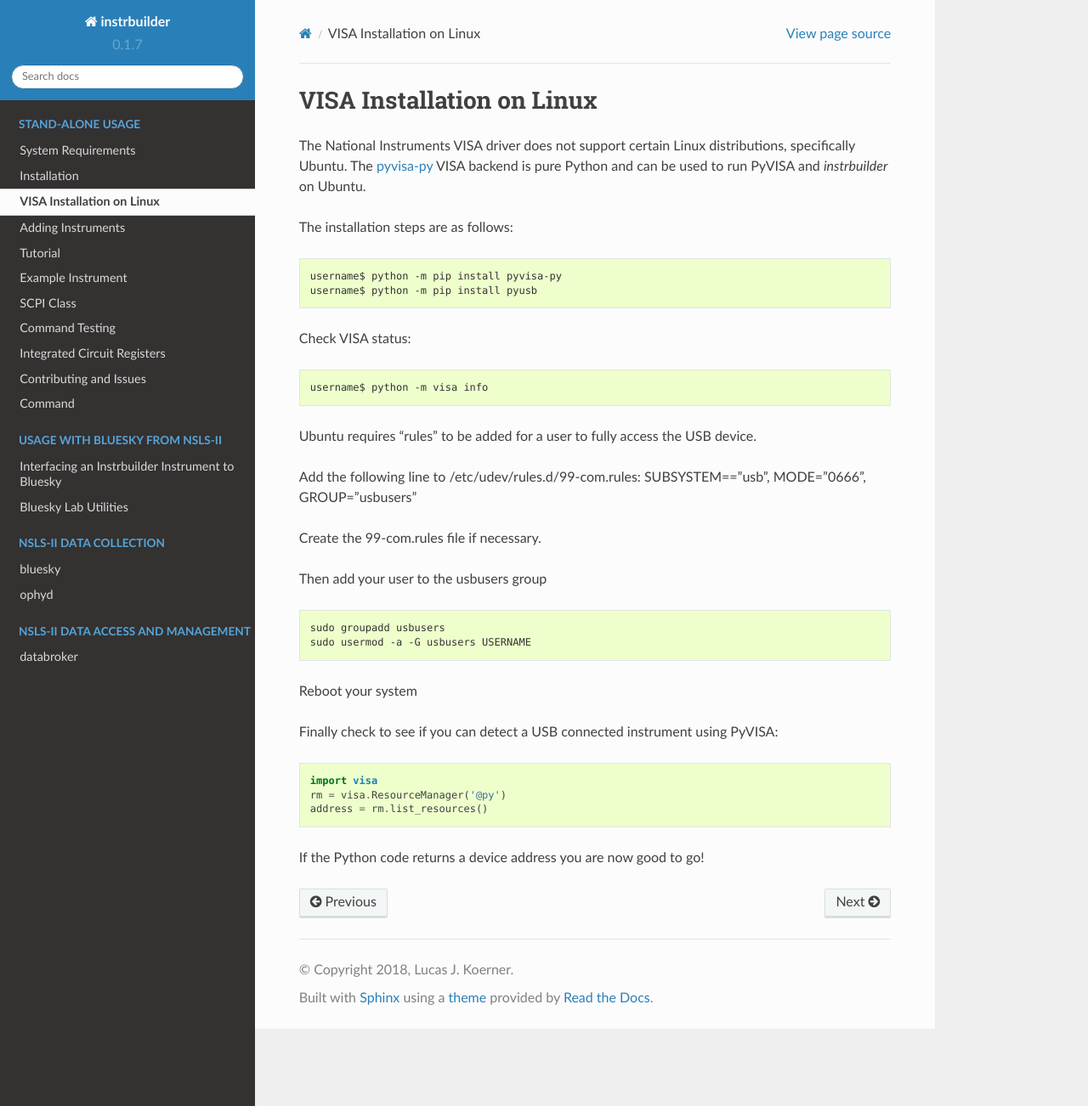
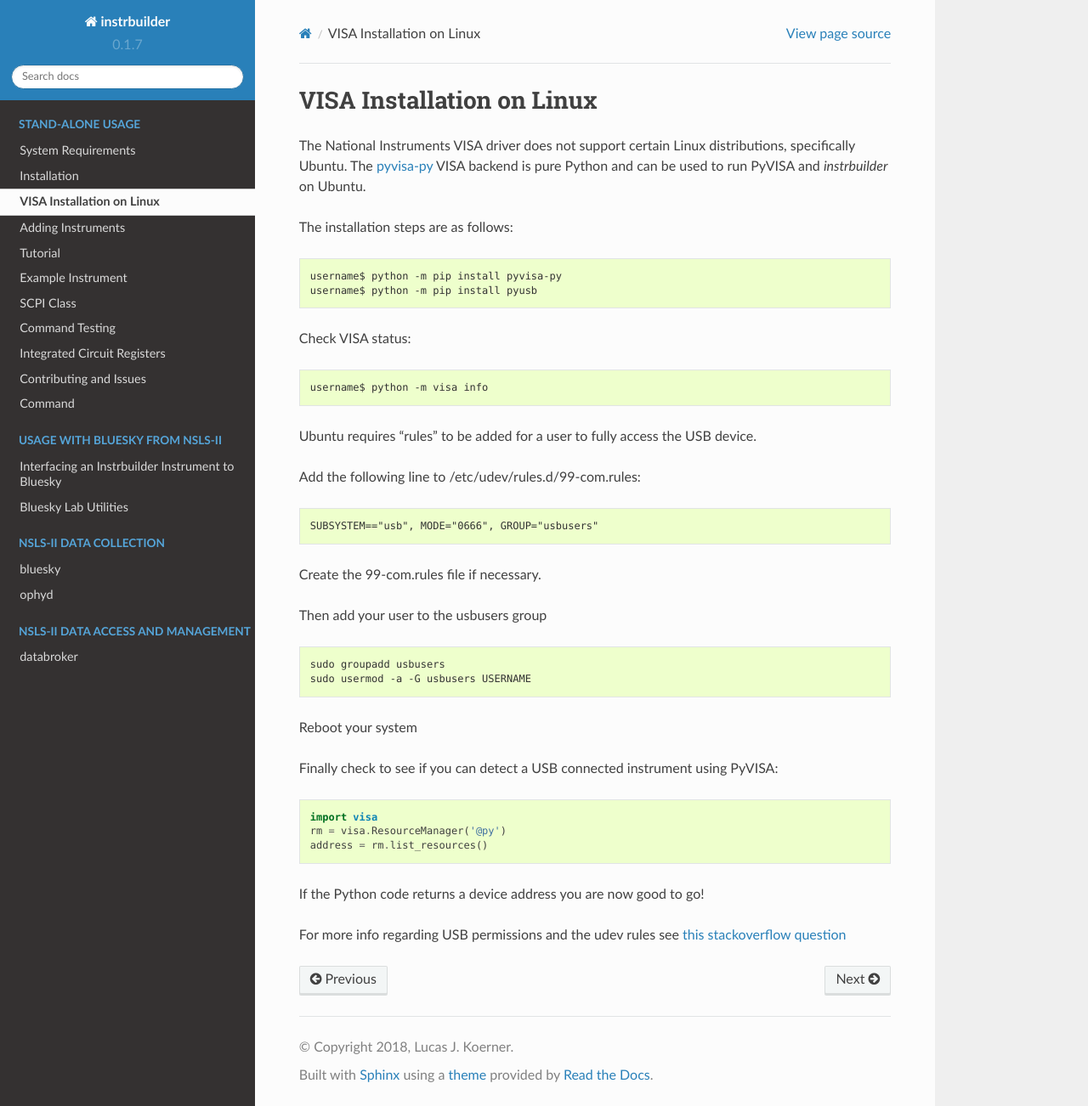
Before and after one commit to lucask07/instrbuilder, a Sphinx documentation site: the page built from docs/source/linux_visa.rst, in a window 1280 px wide and 1302 px high. Shown: the whole window at 85% size. Built offline with Sphinx 7.4.7 and the Read the Docs theme 2.0.0, drawn with Linux system fonts in a browser that asks for light colours.

Commit message:
documentation bug fixes

```diff
--- a/docs/source/linux_visa.rst
+++ b/docs/source/linux_visa.rst
@@ -20,7 +20,10 @@ Check VISA status:
 Ubuntu requires "rules" to be added for a user to fully access the USB device.
 
 Add the following line to /etc/udev/rules.d/99-com.rules:
-SUBSYSTEM=="usb", MODE="0666", GROUP="usbusers"
+
+.. code-block:: console
+
+	SUBSYSTEM=="usb", MODE="0666", GROUP="usbusers"
 
 Create the 99-com.rules file if necessary.
 
@@ -42,3 +45,6 @@ Finally check to see if you can detect a USB connected instrument using PyVISA:
 	address = rm.list_resources()
 
 If the Python code returns a device address you are now good to go!
+
+
+For more info regarding USB permissions and the udev rules see `this stackoverflow question <https://stackoverflow.com/questions/52256123/unable-to-get-full-visa-address-that-includes-the-serial-number>`_
--- a/docs/source/registers.rst
+++ b/docs/source/registers.rst
@@ -5,4 +5,5 @@ A Class is available for organizing, reading, and writing registers as would be
 
 .. module:: command
 
-.. py:class:: Register
+.. autoclass:: Register
+   :members:
```
Also changed, not shown: 6 other files.
